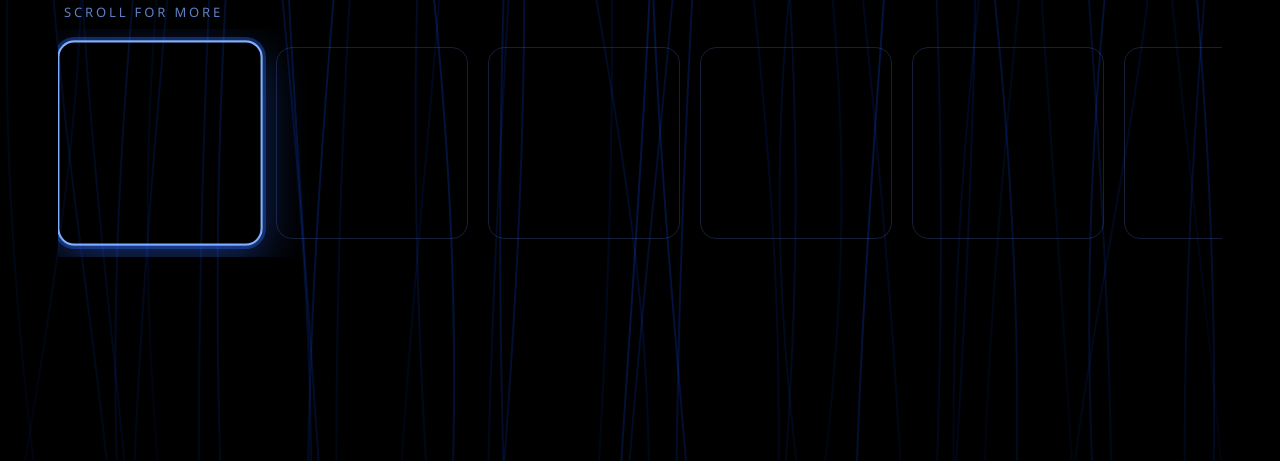
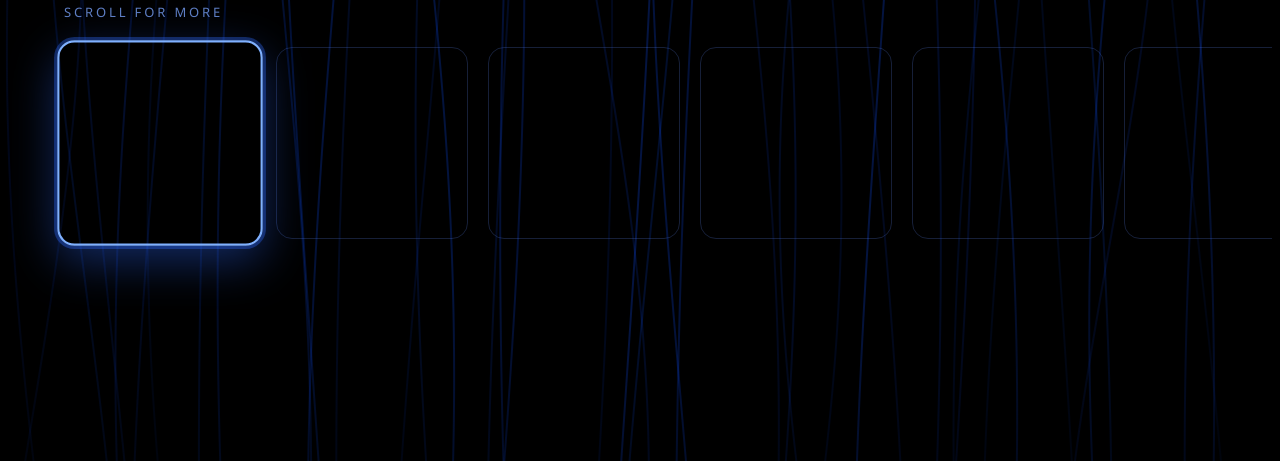
Before and after one commit to Hoopslimbo/olympus, a plain HTML site: page index.html in a window 1280 px wide. Shown: the part 339-800 px from the top of the page. Drawn offline with Linux system fonts and the light colour scheme.

Commit message:
Fix tile glow clipping

```diff
--- a/index.html
+++ b/index.html
@@ -109,7 +109,7 @@
   #tileRow {
     display: flex; gap: 20px;
     overflow-x: auto; scrollbar-width: none;
-    padding: 18px 6px; margin: -18px -6px;
+    padding: 70px 56px; margin: -70px -56px;
     scroll-behavior: smooth;
   }
   #tileRow::-webkit-scrollbar { display: none; }
```
